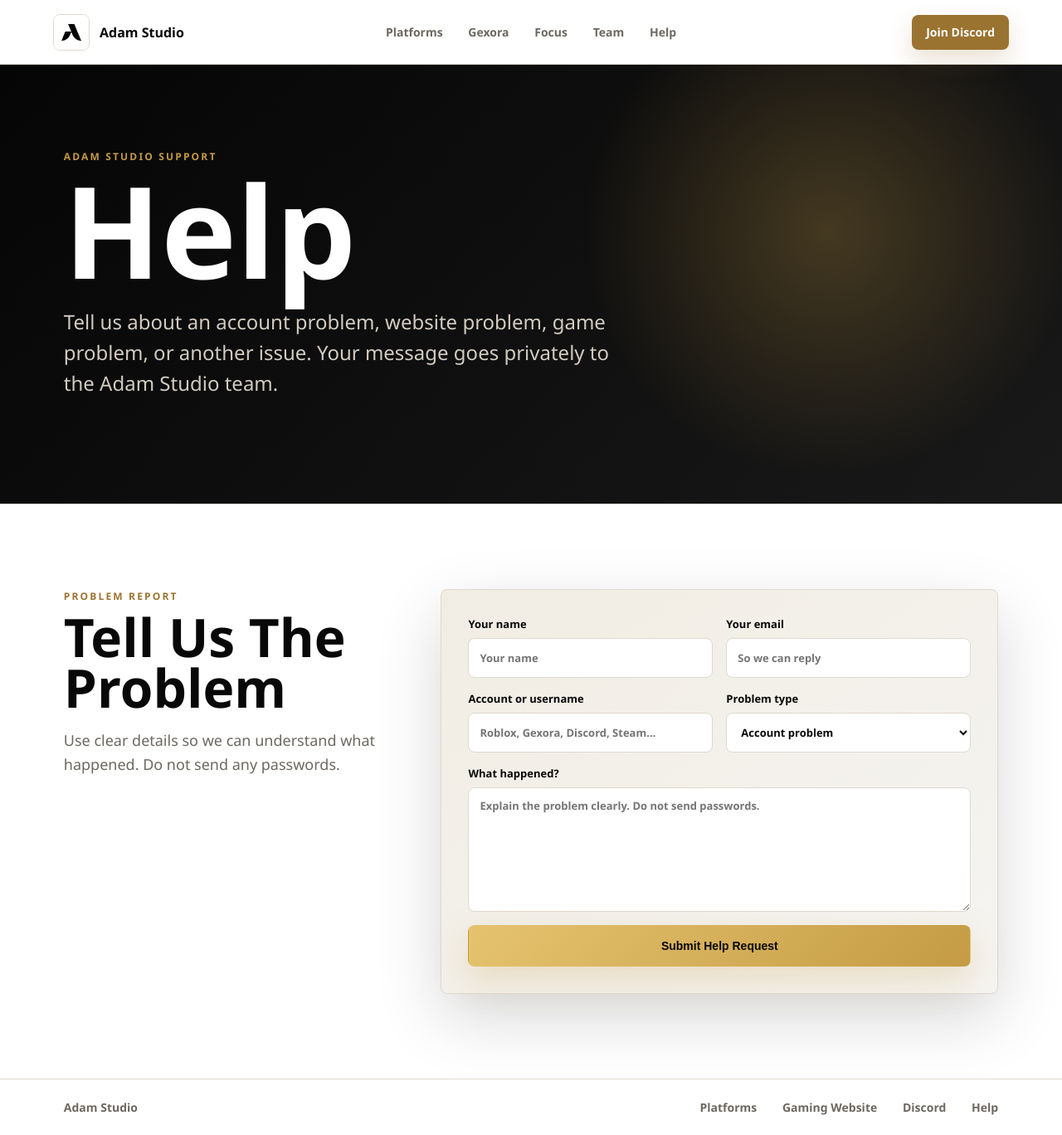
After one commit to coolsadam00-oss/adam-studio, a Flask app: page /help in a window 1280 px wide. The commit adds this page. Shown: the whole page at 83% size. Run offline with Flask 2, Linux system fonts and the light colour scheme.

Commit message:
Move help form to separate page

```diff
--- a/adam_studio_app.py
+++ b/adam_studio_app.py
@@ -79,14 +79,17 @@ def send_help_request(form):
     return True
 
 
-@app.route("/help", methods=["POST"])
+@app.route("/help", methods=["GET", "POST"])
 def help_request():
+    if request.method == "GET":
+        return render_template("help.html", adam_studio_home_url="/")
+
     if request.form.get("website"):
         return redirect(url_for("thank_you"))
 
     if not clean_message(request.form.get("message"), 20):
         return render_template(
-            "adam_studio.html",
+            "help.html",
             adam_studio_home_url="/",
             help_error="Please tell us what problem you need help with.",
         ), 400
--- a/static/adam-studio.css
+++ b/static/adam-studio.css
@@ -502,6 +502,47 @@ footer nav a:focus {
   background: var(--paper);
 }
 
+.help-hero {
+  min-height: 360px;
+  display: grid;
+  align-items: end;
+  padding: clamp(56px, 8vw, 110px) clamp(18px, 6vw, 86px);
+  color: var(--paper);
+  background:
+    radial-gradient(circle at 78% 38%, rgba(197, 155, 69, 0.28), transparent 28%),
+    linear-gradient(135deg, #050505, #191919);
+}
+
+.help-hero > div {
+  max-width: 850px;
+}
+
+.help-hero p:first-child {
+  margin: 0 0 12px;
+  color: var(--gold);
+  font-size: 12px;
+  font-weight: 900;
+  letter-spacing: 0.18em;
+  text-transform: uppercase;
+}
+
+.help-hero h1 {
+  margin: 0;
+  font-size: clamp(72px, 12vw, 160px);
+  line-height: 0.88;
+}
+
+.help-hero p:not(:first-child) {
+  max-width: 680px;
+  color: #d2cbc0;
+  font-size: clamp(18px, 2vw, 24px);
+  line-height: 1.55;
+}
+
+.standalone-help {
+  border-top: 1px solid var(--line);
+}
+
 .help-copy p:first-child,
 .thanks-panel > p:first-child {
   margin: 0 0 10px;
@@ -709,6 +750,7 @@ footer {
   .focus,
   .team,
   .community,
+  .help-hero,
   .help-section {
     padding-left: 16px;
     padding-right: 16px;
--- /dev/null
+++ b/templates/help.html
@@ -0,0 +1,94 @@
+<!doctype html>
+<html lang="en">
+<head>
+  <meta charset="utf-8" />
+  <meta name="viewport" content="width=device-width,initial-scale=1" />
+  <title>Help - Adam Studio</title>
+  <meta name="description" content="Send a private help request to Adam Studio for account, website, or game problems." />
+  <link rel="icon" href="/static/adam-studio-logo.jpg" type="image/jpeg">
+  <link rel="stylesheet" href="/static/adam-studio.css">
+</head>
+<body>
+  <header class="site-header">
+    <a class="brand" href="{{ adam_studio_home_url|default('/') }}" aria-label="Adam Studio home">
+      <img src="/static/adam-studio-logo.jpg" alt="Adam Studio logo">
+      <span>Adam Studio</span>
+    </a>
+    <nav aria-label="Studio navigation">
+      <a href="/#platforms">Platforms</a>
+      <a href="/#gexora">Gexora</a>
+      <a href="/#focus">Focus</a>
+      <a href="/#team">Team</a>
+      <a href="/help" aria-current="page">Help</a>
+    </nav>
+    <a class="header-cta" href="https://discord.gg/DfBEkNneb">Join Discord</a>
+  </header>
+
+  <main>
+    <section class="help-hero">
+      <div>
+        <p>Adam Studio Support</p>
+        <h1>Help</h1>
+        <p>
+          Tell us about an account problem, website problem, game problem, or
+          another issue. Your message goes privately to the Adam Studio team.
+        </p>
+      </div>
+    </section>
+
+    <section class="help-section standalone-help">
+      <div class="help-copy">
+        <p>Problem Report</p>
+        <h2>Tell Us The Problem</h2>
+        <p>
+          Use clear details so we can understand what happened. Do not send any
+          passwords.
+        </p>
+      </div>
+      <form class="help-form" action="/help" method="post">
+        <input class="hidden-field" name="website" tabindex="-1" autocomplete="off">
+        {% if help_error %}
+          <p class="form-error">{{ help_error }}</p>
+        {% endif %}
+        <label>
+          Your name
+          <input name="name" maxlength="120" autocomplete="name" placeholder="Your name">
+        </label>
+        <label>
+          Your email
+          <input name="email" type="email" maxlength="254" autocomplete="email" placeholder="So we can reply">
+        </label>
+        <label>
+          Account or username
+          <input name="account" maxlength="120" placeholder="Roblox, Gexora, Discord, Steam...">
+        </label>
+        <label>
+          Problem type
+          <select name="problem_type">
+            <option>Account problem</option>
+            <option>Website problem</option>
+            <option>Game problem</option>
+            <option>Report a bug</option>
+            <option>Other help</option>
+          </select>
+        </label>
+        <label class="full-field">
+          What happened?
+          <textarea name="message" required maxlength="4000" rows="6" placeholder="Explain the problem clearly. Do not send passwords."></textarea>
+        </label>
+        <button class="button primary" type="submit">Submit Help Request</button>
+      </form>
+    </section>
+  </main>
+
+  <footer>
+    <span>Adam Studio</span>
+    <nav aria-label="Footer navigation">
+      <a href="/#platforms">Platforms</a>
+      <a href="https://gexora.onrender.com">Gaming Website</a>
+      <a href="https://discord.gg/DfBEkNneb">Discord</a>
+      <a href="/help">Help</a>
+    </nav>
+  </footer>
+</body>
+</html>
```
Also changed, not shown: templates/adam_studio.html (+2 -46 lines).
